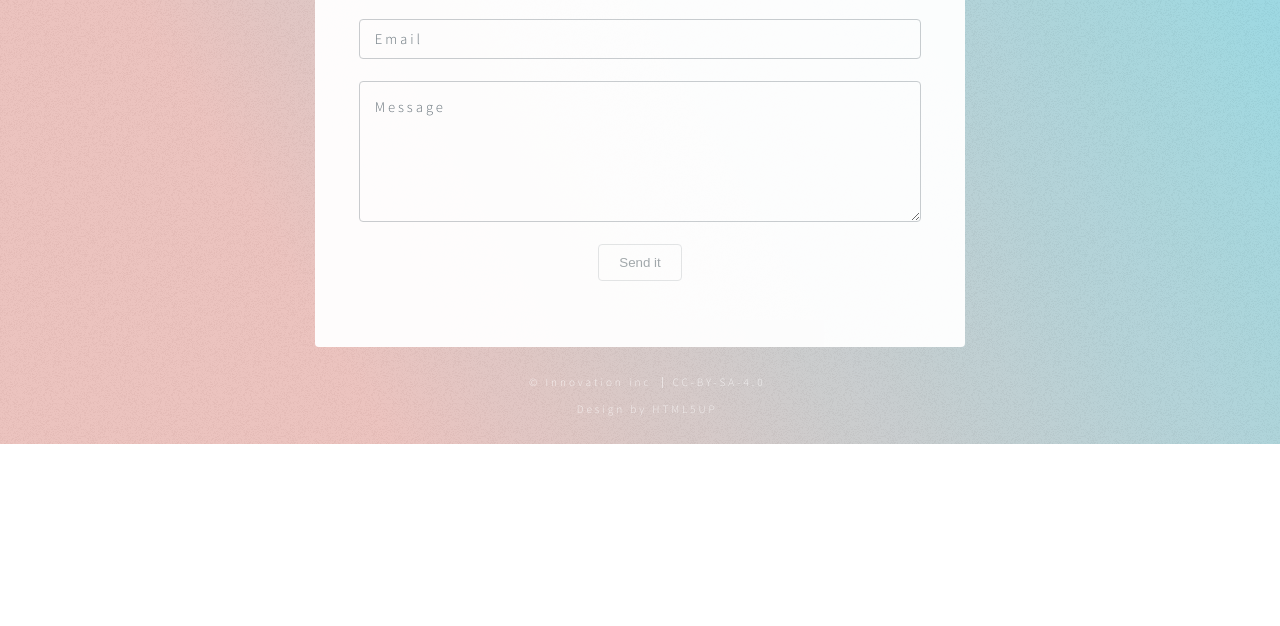
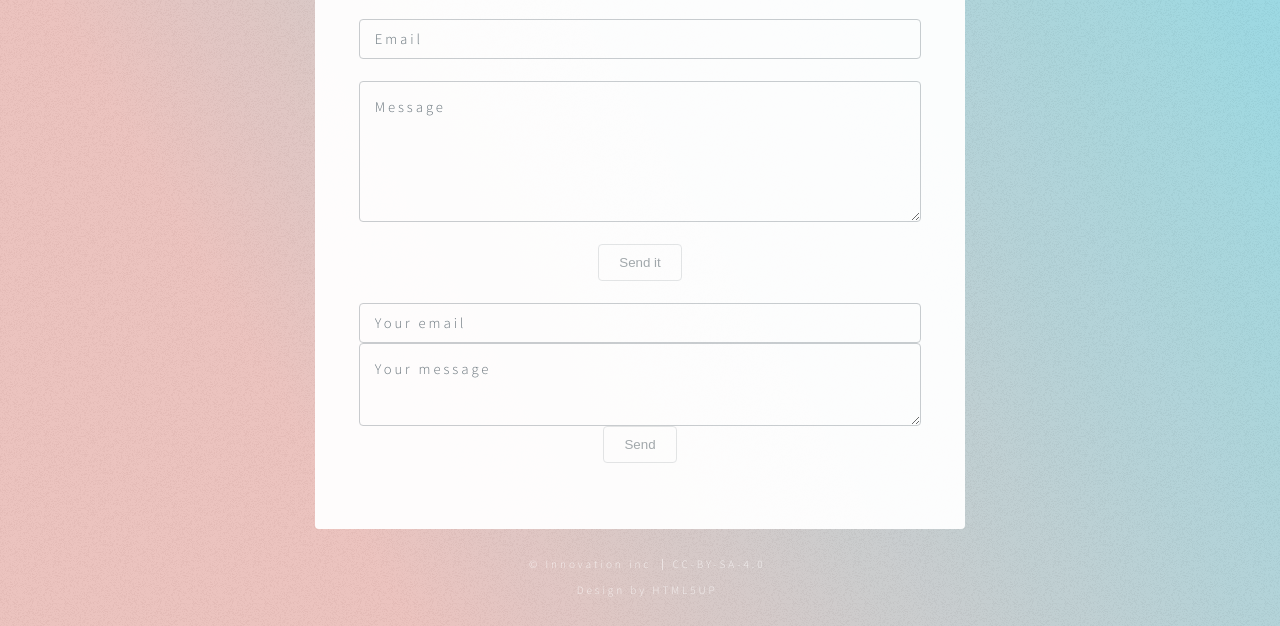
Before and after one commit to vkuzmina/vkuzmina.github.io, a plain HTML site: page index.html in a window 1280 px wide. Shown: the part 719-1345 px from the top of the page. Before the commit the page ends 1163 px from the top, so only its background shows below. Drawn offline with Linux system fonts and the light colour scheme.

Commit message:
rebuilding site Do 11 Okt 2018 11:57:07 CEST

```diff
--- a/index.html
+++ b/index.html
@@ -88,7 +88,7 @@ Even new lines and other markdown styles are working within the bio.</span>
                 <hr />
 <h2>Touch Me!</h2>
 
-  <form action="https://formspree.io/1viktoriiakuzmina@gmail.com" method="post" name="sentMessage" id="contactForm">
+  <form action="https://formspree.io/1viktoriiakuzmina@gmail.com" method="post" name="sentMessage" id="contactForm" novalidate>
     <input type="text" name="_gotcha" style="display:none" />
 
     <div class="field">
@@ -116,6 +116,11 @@ Even new lines and other markdown styles are working within the bio.</span>
     </ul>
 
   </form>
+<form method="POST" action="https://formspree.io/1viktoriiakuzmina@gmail.com">
+  <input type="email" name="email" placeholder="Your email">
+  <textarea name="message" placeholder="Your message"></textarea>
+  <button type="submit">Send</button>
+</form>
 
 
             </footer>
```
